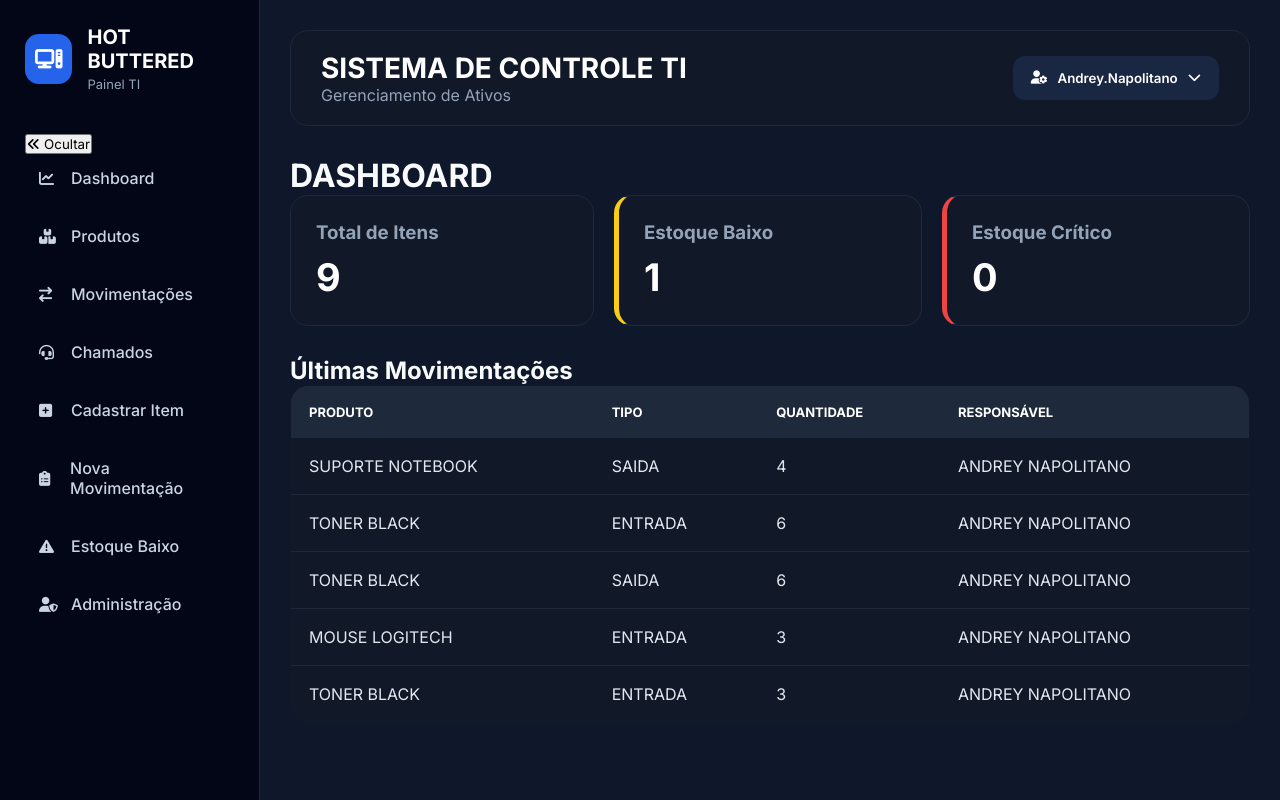
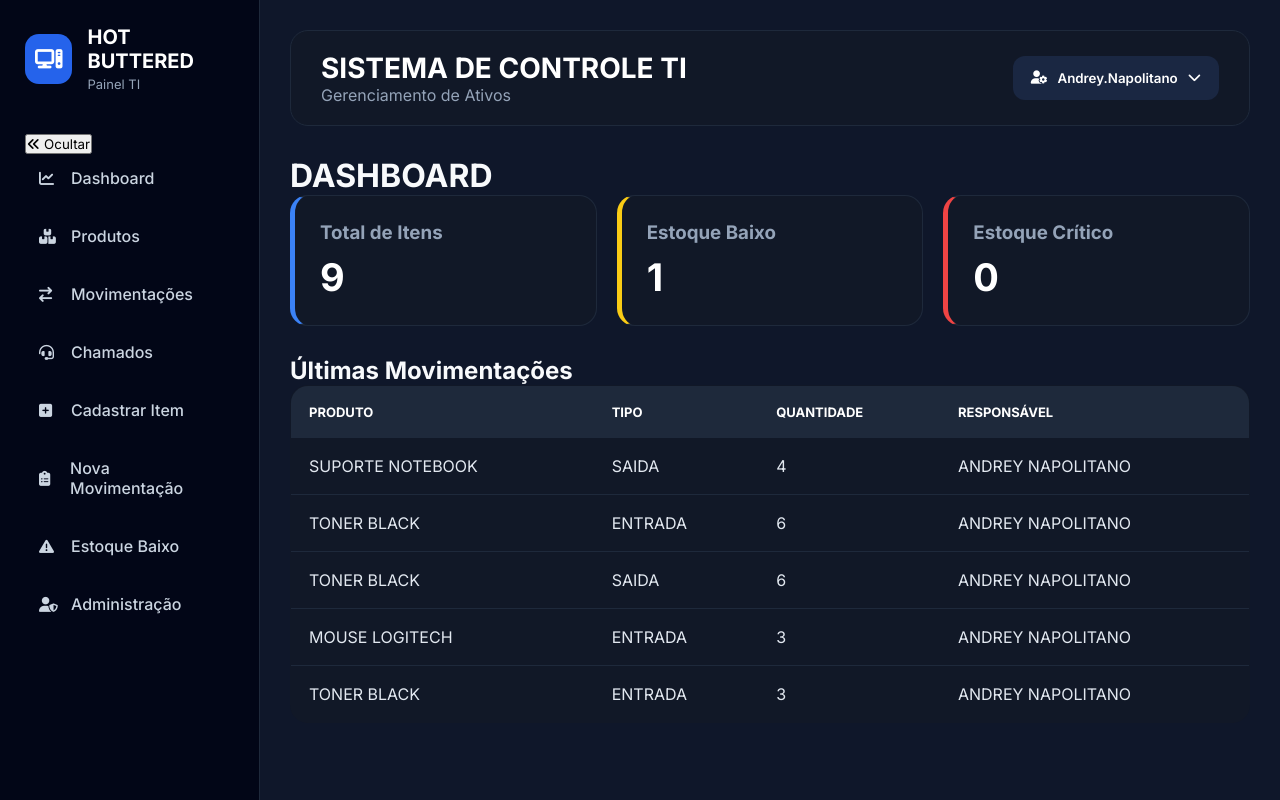
Before and after one commit to Andrey-Napolitano-SI/Painel-de-gestao-o-2.0, a Django app: page /dashboard/ in a window 1280 px wide. Run offline with Django 5.2, Linux system fonts and the light colour scheme; a user stored in the database is signed in; data comes from the database, SQL or seed files in the repository.

Commit message:
Update dashboard.html

```diff
--- a/painel_suprimentos/estoque/templates/estoque/dashboard.html
+++ b/painel_suprimentos/estoque/templates/estoque/dashboard.html
@@ -5,20 +5,20 @@
 <h1>DASHBOARD</h1>
 
 <div class="cards">
-    <div class="card">
+    <a href="{% url 'produtos' %}" class="card azul">
         <h3>Total de Itens</h3>
         <p>{{ total_itens }}</p>
-    </div>
+    </a>
 
     <a href="{% url 'estoque_baixo' %}" class="card amarelo">
-    <h3>Estoque Baixo</h3>
-    <p>{{ itens_baixos }}</p>
-</a>
+        <h3>Estoque Baixo</h3>
+        <p>{{ itens_baixos }}</p>
+    </a>
 
-    <div class="card vermelho">
+    <a href="{% url 'produtos' %}?status=CRITICO" class="card vermelho">
         <h3>Estoque Crítico</h3>
         <p>{{ itens_criticos }}</p>
-    </div>
+    </a>
 </div>
 
 <h2>Últimas Movimentações</h2>
```
